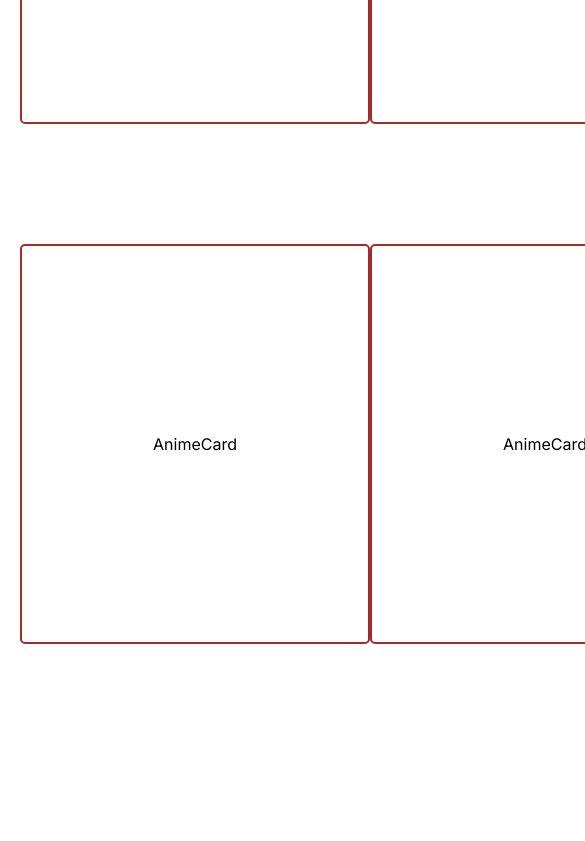
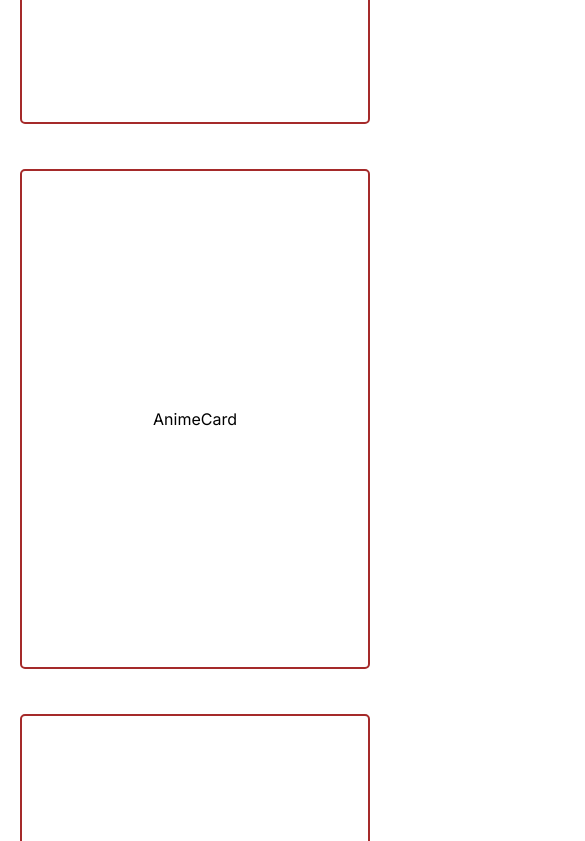
Before and after one commit to NanmegniNgassam/animes-land, a Next.js app: page / in a window 390 px wide. Shown: the part 1402-2243 px from the top of the page, 585 px wide, since content can reach past the window. Built offline with nearby package versions, Linux system fonts and the light colour scheme.

Commit message:
Dev: Getting cards grid layout done

```diff
--- a/src/app/components/animeCard/animeCard.module.css
+++ b/src/app/components/animeCard/animeCard.module.css
@@ -3,7 +3,7 @@
   border-radius: 5px;
   min-width: 350px;
   max-width: 500px;
-  min-height: 400px;
+  min-height: 500px;
   display: flex;
   justify-content: center;
   align-items: center;
--- a/src/app/page.module.css
+++ b/src/app/page.module.css
@@ -66,6 +66,14 @@
   transform: scale(1.15);
 }
 
+.animesContainer {
+  margin: 100px auto;
+  display: grid;
+  grid-auto-flow: row;
+  justify-content: space-between;
+  grid-template-columns: repeat(auto-fit, minmax(350px, 1fr));
+  gap: 90px;
+}
 
 @media screen and (max-width: 780px) {
   .heroSection {
@@ -78,12 +86,11 @@
     text-indent: 0;
     text-align: center;
   }
+
+  .animesContainer {
+    display: flex;
+    flex-direction: column;
+    align-items: center;
+    gap: 45px;
+  }
 }
-
-
-.animesContainer {
-  margin: 200px auto;
-  display: grid;
-  grid-template-columns: 1fr 1fr 1fr;
-  row-gap: 120px;
-}
--- a/src/app/page.tsx
+++ b/src/app/page.tsx
@@ -38,9 +38,6 @@ export default function Home() {
         <AnimeCard />
         <AnimeCard />
         <AnimeCard />
-        <AnimeCard />
-        <AnimeCard />
-        <AnimeCard />
       </div>
     </main>
   )
```
